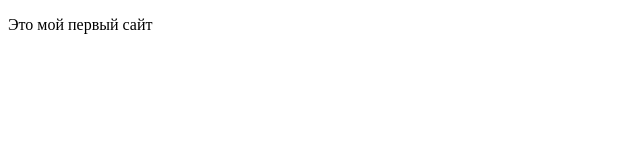
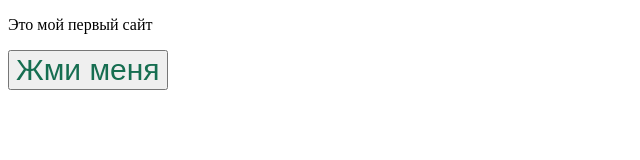
Before and after one commit to Diana-bur/Diana_Bur.io, a plain HTML site: page index.html in a window 1280 px wide. Shown: the whole page, without its empty margins (0-640 px from the left). Drawn offline with Linux system fonts and the light colour scheme.

Commit message:
Добавили кнопку

```diff
--- a/index.html
+++ b/index.html
@@ -13,6 +13,9 @@
 
 <body>
     <p>Это мой первый сайт</p>
+    <p>
+        <input type="button" value="Жми меня" style="font-size: 30px; color: rgb(22, 110, 81);">
+    </p>
 </body>
 
 </html>
```
